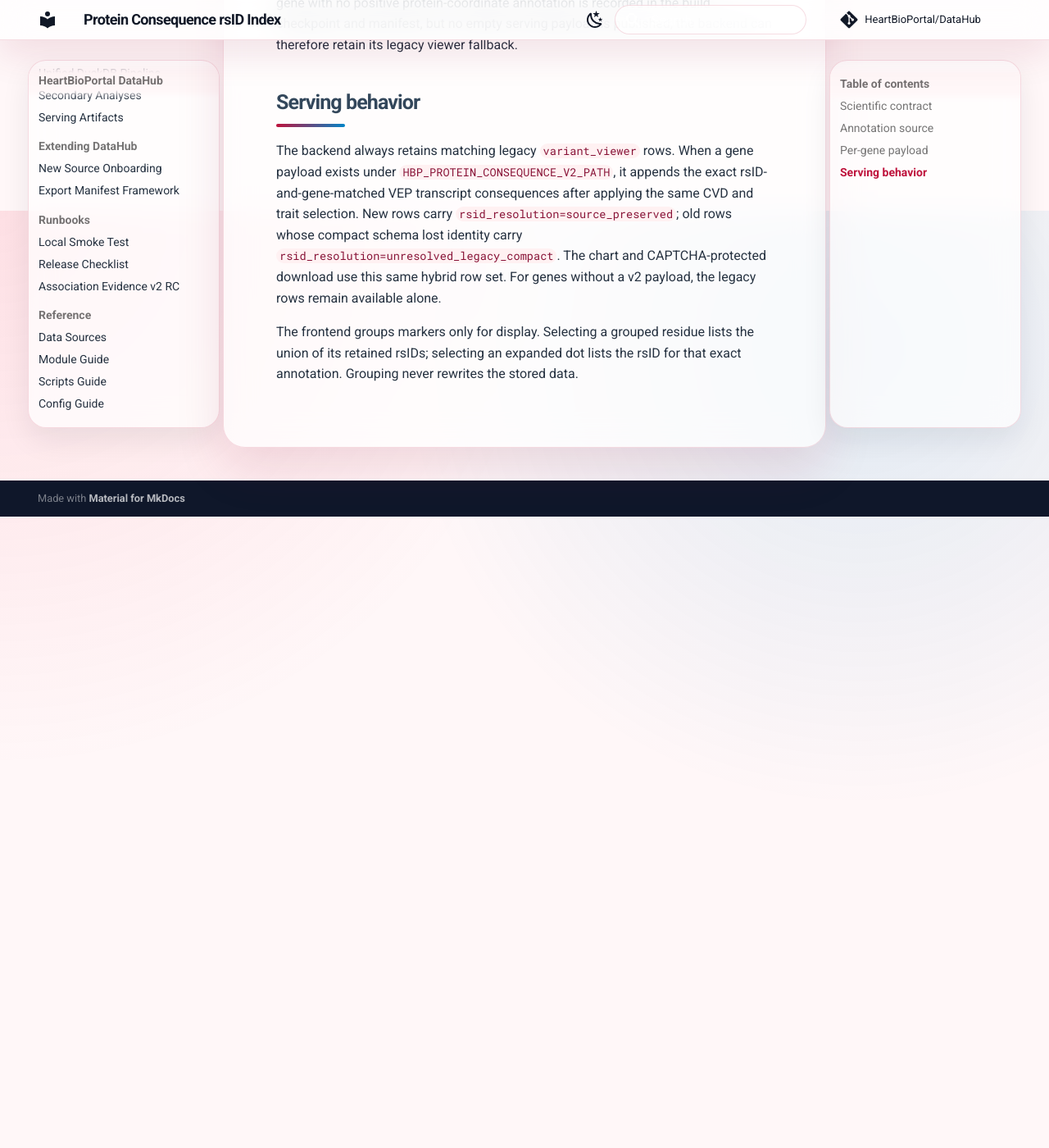
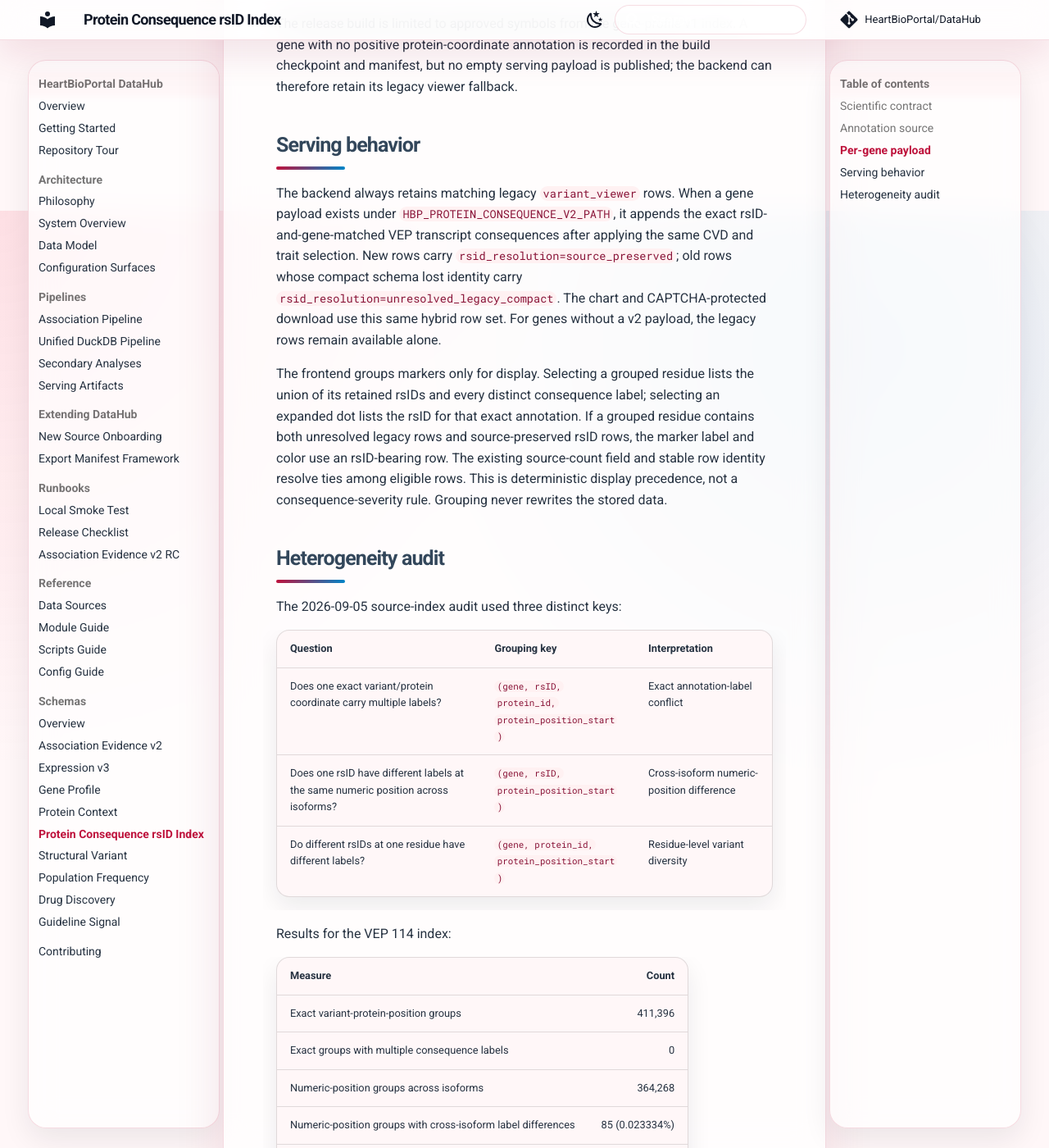
Before and after one commit to HeartBioPortal/DataHub, an MkDocs documentation site: the page built from docs/schemas/protein_consequence_rsid.md, in a window 1280 px wide and 1400 px high, scrolled down 2543 px. Shown: the whole window at 82% size. Built offline with MkDocs 1.6.1 and Material for MkDocs 9.7.7, drawn with Linux system fonts in a browser that asks for light colours; comment, search, counter and statistics services are not loaded; some of the changed text lies outside the part shown.

Commit message:
Document protein consequence heterogeneity audit

```diff
--- a/docs/schemas/protein_consequence_rsid.md
+++ b/docs/schemas/protein_consequence_rsid.md
@@ -27,7 +27,9 @@ non-protein and unmatched rsIDs separately.
 The collections are linked by **rsID and gene**. We do not match an rsID from
 amino-acid position, consequence label, or protein change alone. One rsID can
 have multiple allele/transcript consequence rows; one displayed residue can
-therefore represent multiple rsIDs and multiple annotations.
+therefore represent multiple rsIDs and multiple annotations. Protein ID remains
+part of the coordinate identity, so annotations from different proteins are not
+treated as the same exact position merely because their numeric positions match.
 
 ## Annotation source
 
@@ -111,5 +113,36 @@ download use this same hybrid row set. For genes without a v2 payload, the
 legacy rows remain available alone.
 
 The frontend groups markers only for display. Selecting a grouped residue lists
-the union of its retained rsIDs; selecting an expanded dot lists the rsID for
-that exact annotation. Grouping never rewrites the stored data.
+the union of its retained rsIDs and every distinct consequence label; selecting
+an expanded dot lists the rsID for that exact annotation. If a grouped residue
+contains both unresolved legacy rows and source-preserved rsID rows, the marker
+label and color use an rsID-bearing row. The existing source-count field and
+stable row identity resolve ties among eligible rows. This is deterministic
+display precedence, not a consequence-severity rule. Grouping never rewrites the
+stored data.
+
+## Heterogeneity audit
+
+The 2026-09-05 source-index audit used three distinct keys:
+
+| Question | Grouping key | Interpretation |
+| --- | --- | --- |
+| Does one exact variant/protein coordinate carry multiple labels? | `(gene, rsID, protein_id, protein_position_start)` | Exact annotation-label conflict |
+| Does one rsID have different labels at the same numeric position across isoforms? | `(gene, rsID, protein_position_start)` | Cross-isoform numeric-position difference |
+| Do different rsIDs at one residue have different labels? | `(gene, protein_id, protein_position_start)` | Residue-level variant diversity |
+
+Results for the VEP 114 index:
+
+| Measure | Count |
+| --- | ---: |
+| Exact variant-protein-position groups | 411,396 |
+| Exact groups with multiple consequence labels | 0 |
+| Numeric-position groups across isoforms | 364,268 |
+| Numeric-position groups with cross-isoform label differences | 85 (0.023334%) |
+| Exact protein residues with multiple rsIDs | 11,215 |
+| Multi-rsID residues with multiple consequence labels | 6,392 |
+
+The full compact audit is stored with the release staging evidence and contains
+the exact SQL, all 85 cross-isoform numeric-position rows, all 6,392 mixed
+residues, and SHA-256 checksums. The validation genes ANK2, BMPR2, HMGCR, PCSK9,
+and TTN had zero exact variant-protein-position conflicts in this index.
```
Also changed, not shown: docs/reference/data-sources.md (+23 -1 lines).
